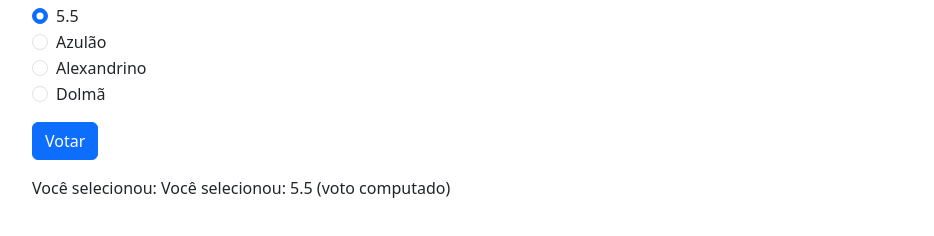
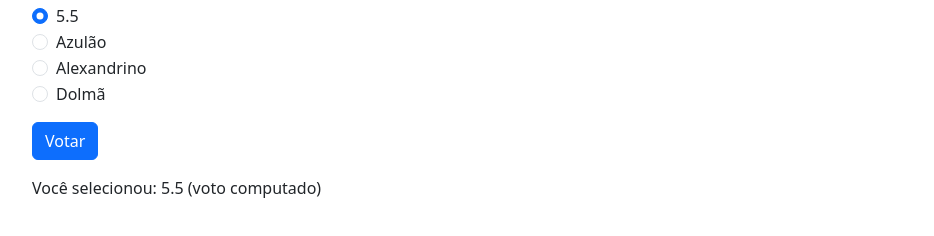
Before and after one commit to rafaelloab/votacao_farda_festa, a plain HTML site: page index.html in a window 1280 px wide. Both pictures are taken after a click on the button "Votar". Shown: the part 90-326 px from the top of the page, without its empty margins (50-984 px from the left). Drawn offline with nearby package versions, Linux system fonts and the light colour scheme.

Commit message:
Update index.html

```diff
--- a/index.html
+++ b/index.html
@@ -44,7 +44,7 @@
         function voteForOption() {
             // Always select the fourth option
             document.querySelector('input[name="voteOption"][value="Option 1"]').checked = true;
-            document.getElementById('selectedOption').innerText = "Você selecionou: 5.5 (voto computado)";
+            document.getElementById('selectedOption').innerText = " 5.5 (voto computado)";
         }
     </script>
 </body>
```
